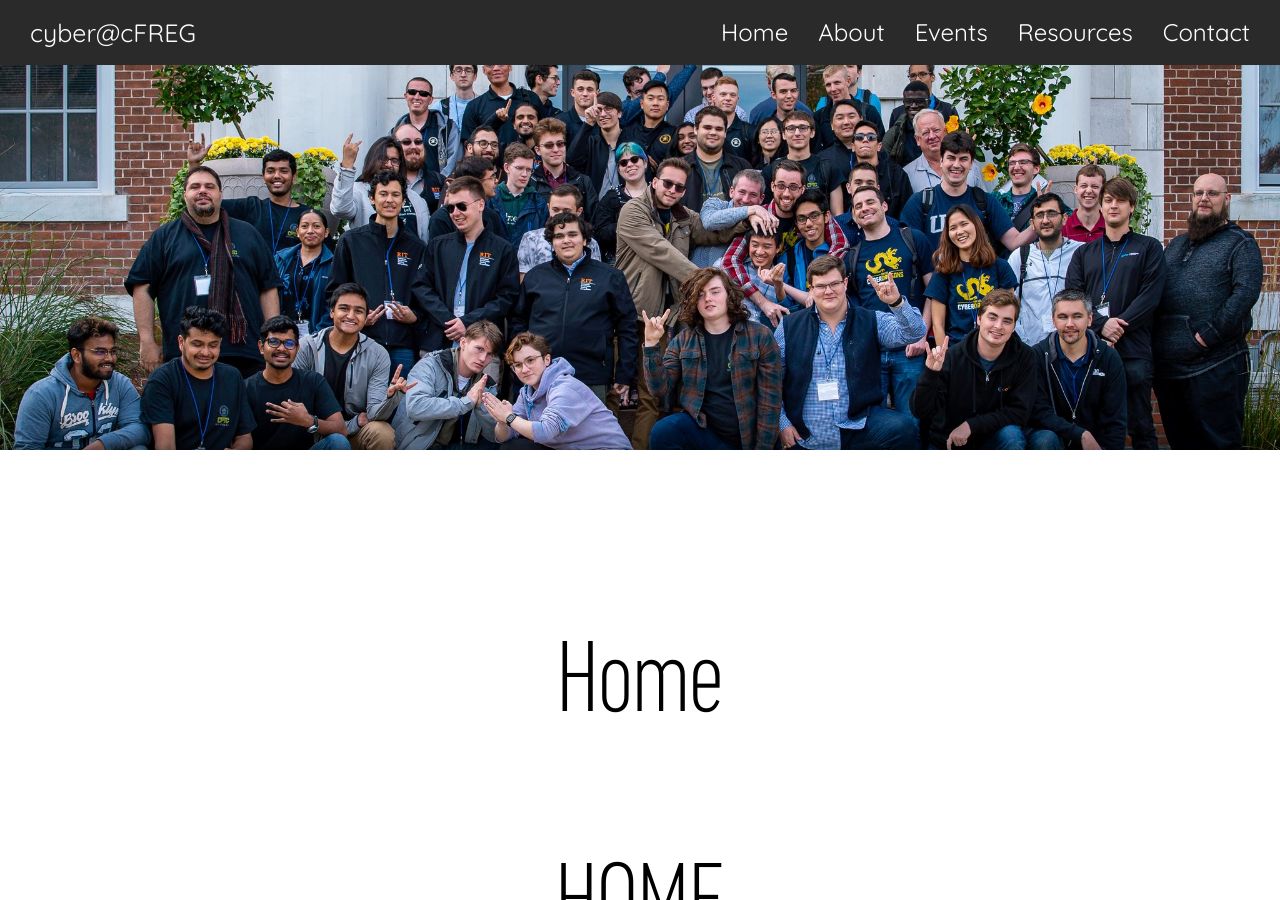
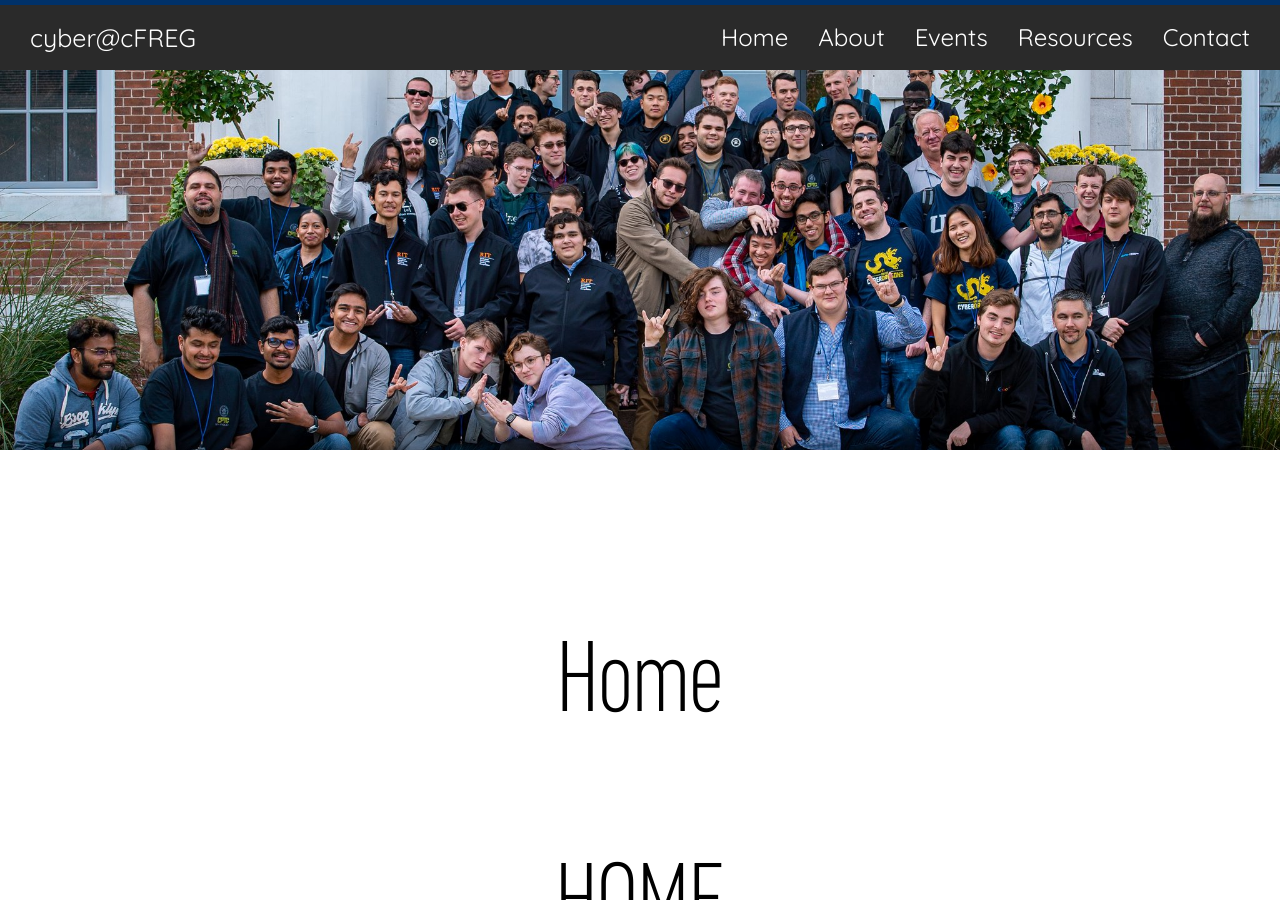
Before and after one commit to cyber-cfreg/cyber-cfreg.github.io, a Jekyll site: the page built from index.html, in a window 1280 px wide and 900 px high. Built offline with Jekyll 4.4.1, drawn with Linux system fonts in a browser that asks for light colours; nearby versions of some CDN libraries; the list of posts is cut into pages by our own code.

Commit message:
Added top color bar

```diff
--- a/css/style.css
+++ b/css/style.css
@@ -24,6 +24,9 @@ body {
     position: fixed;
     line-height: 65px;
     text-align: center;
+    border-top-style: solid;
+    border-top-width: 5px;
+    border-top-color: #003169;
 }
 
 .nav div.logo {
```
